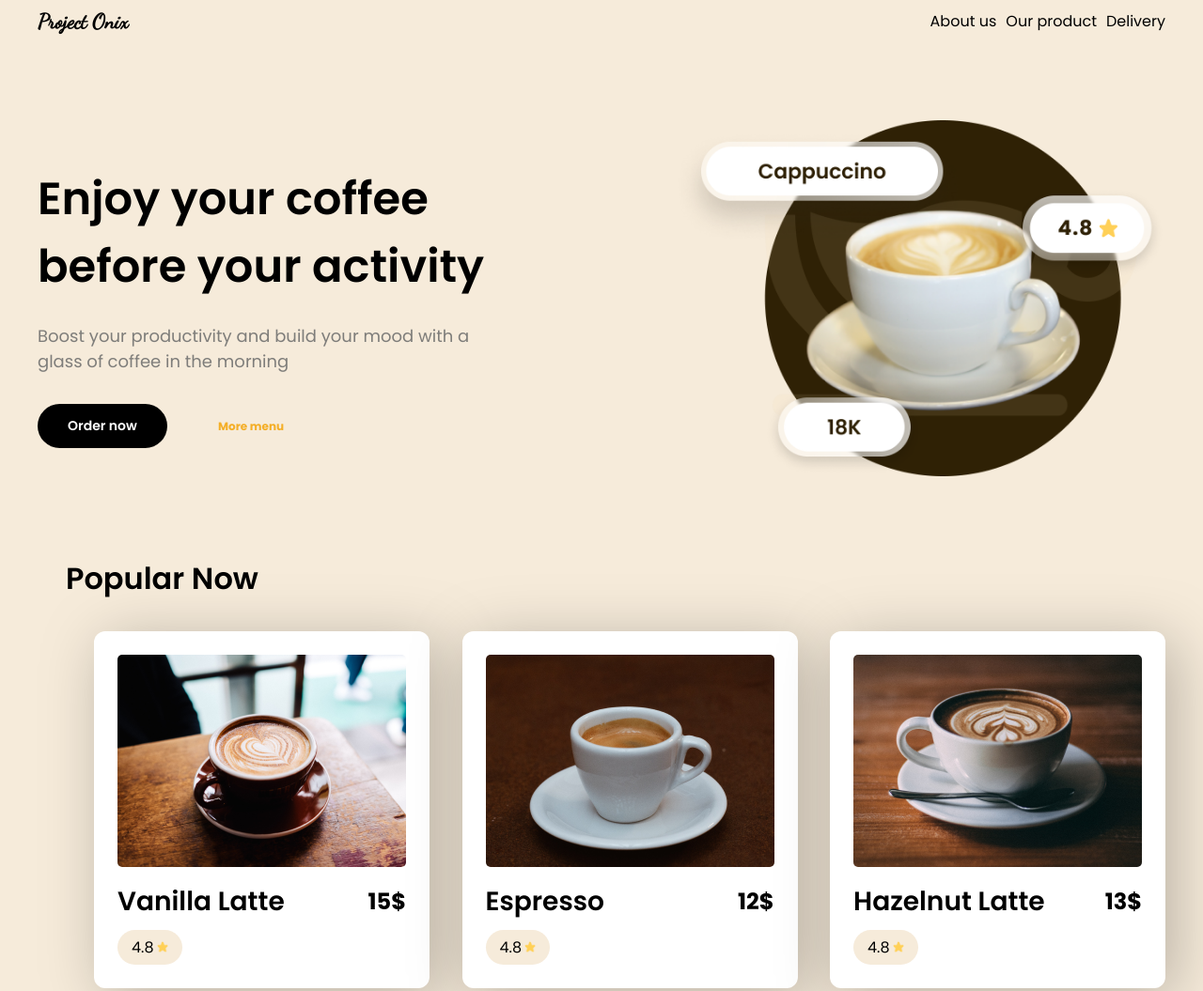
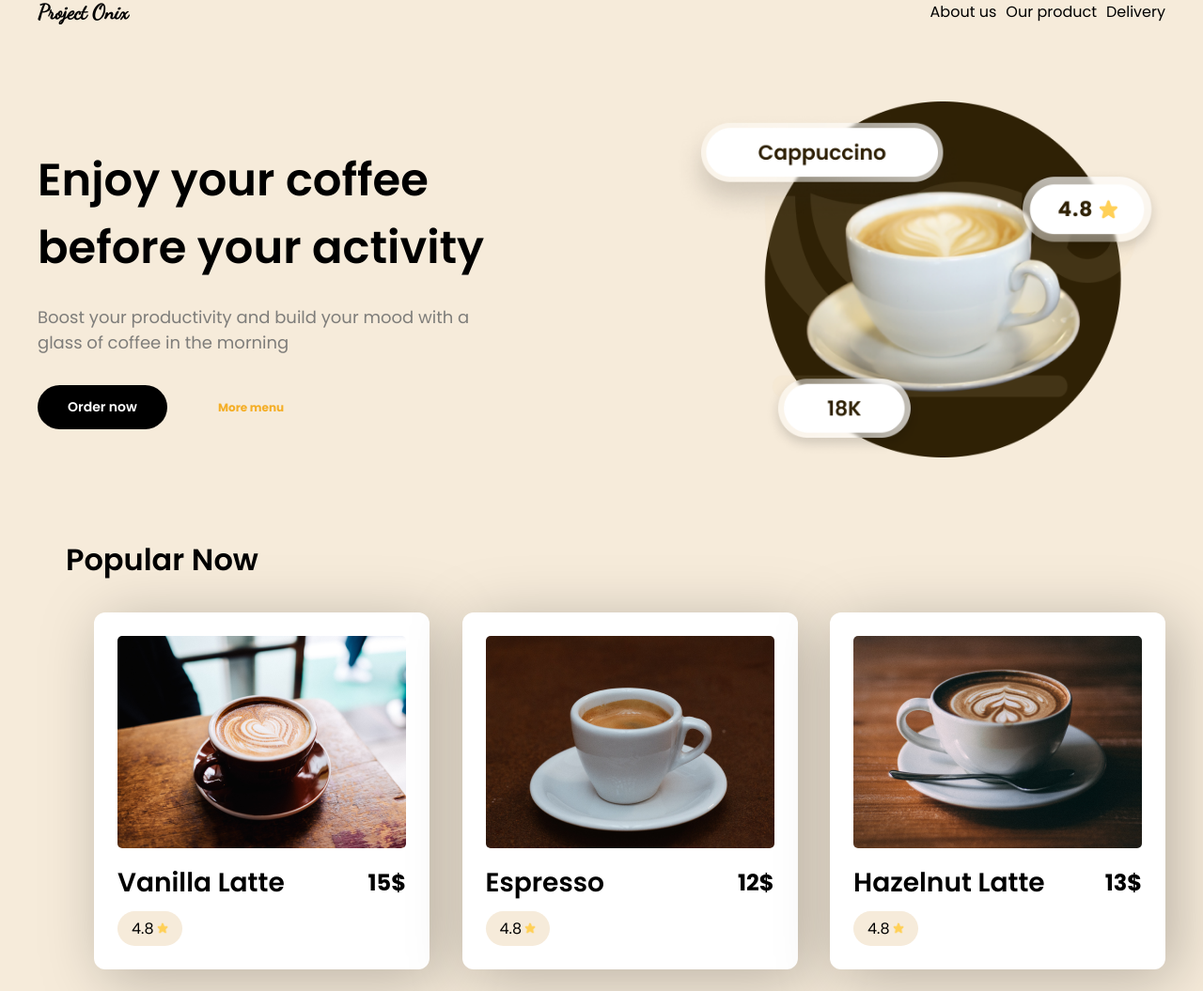
Before and after one commit to Akvigi/onix-project, a plain HTML site: page index.html in a window 1280 px wide. Shown: the top 1055 px of the page at 94% size. Drawn offline with Linux system fonts and the light colour scheme.

Commit message:
fix header

```diff
--- a/style.css
+++ b/style.css
@@ -40,16 +40,13 @@ img {
 .site-body {
     display: flex;
     flex-direction: column;
-    /* padding: 1% 5%; */
     position: relative;
 }
 
 .site-header {
-    width: 100vw;
     display: flex;
     justify-content: center;
     font-weight: 700;
-    padding: 10px 0;
     background-color: #F6EBDA;
 }
 
```
